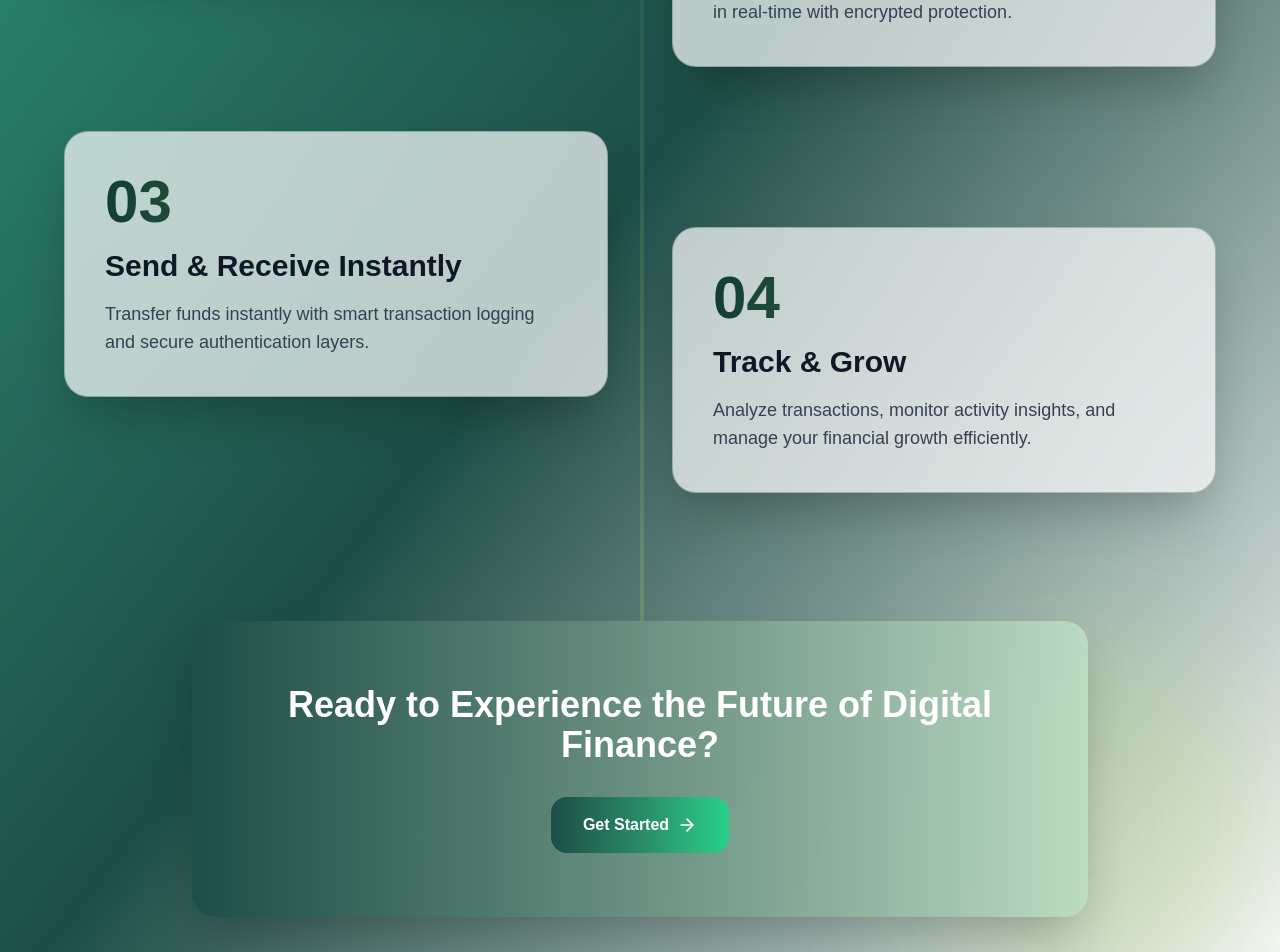
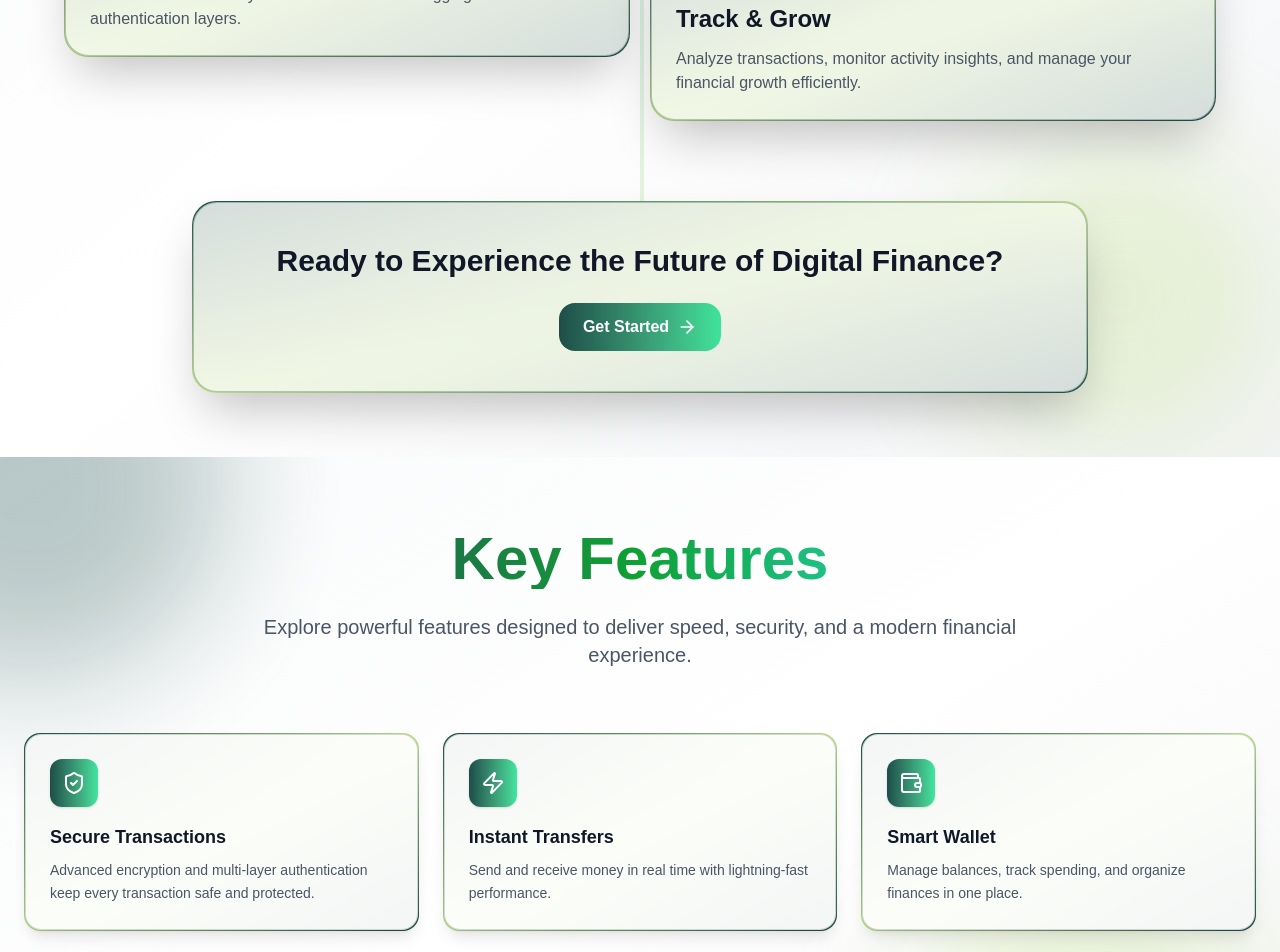
Before and after one commit to AlFahad47/Lenden, a Next.js app: page / in a window 1280 px wide. Shown: the part 1780-2732 px from the top of the page. Built offline with nearby package versions, Linux system fonts and the light colour scheme.

Commit message:
resized every cards

```diff
--- a/src/components/ui/HowItWorks.tsx
+++ b/src/components/ui/HowItWorks.tsx
@@ -4,19 +4,45 @@ import { motion } from "framer-motion";
 import { ArrowRight } from "lucide-react";
 import Link from "next/link";
 
-// Reusable Components
 const Card = ({ children }: { children: React.ReactNode }) => (
-  <div className="relative rounded-3xl  bg-white/70 dark:bg-white/5 backdrop-blur-2xl border border-[#1D4E48]/30 dark:border-[#BDDD7E]/20 shadow-2xl hover:shadow-[#1D4E48]/20 hover:scale-[1.04] transition-all duration-500">
+  <div
+    className="group relative
+    rounded-xl md:rounded-2xl lg:rounded-3xl
+    p-[1px]
+    bg-gradient-to-br from-[#1D4E48] via-[#BDDD7E] to-[#1D4E48]
+    hover:scale-[1.02] transition-all duration-500"
+  >
+    <div
+      className="relative
+      rounded-xl md:rounded-2xl lg:rounded-3xl
+      bg-white/80 dark:bg-[#0b1f1d]/80
+      backdrop-blur-xl
+      border border-[#1D4E48]/30 dark:border-[#BDDD7E]/30
+      shadow-md md:shadow-lg lg:shadow-2xl
+      group-hover:shadow-[#BDDD7E]/40
+      transition-all duration-500"
+    >
+      <div
+        className="absolute inset-0
+        rounded-xl md:rounded-2xl lg:rounded-3xl
+        opacity-0 group-hover:opacity-100
+        bg-gradient-to-br from-[#1D4E48]/20 to-[#BDDD7E]/20
+        blur-xl transition duration-500"
+      />
+
+      <div className="relative">{children}</div>
+    </div>
+  </div>
+);
+
+const CardContent = ({ children }: { children: React.ReactNode }) => (
+  <div className="p-3 md:p-4 lg:p-6 space-y-1.5 md:space-y-2 lg:space-y-3">
     {children}
   </div>
 );
 
-const CardContent = ({ children }: { children: React.ReactNode }) => (
-  <div className="p-10 space-y-4">{children}</div>
-);
-
 const Button = ({ children }: { children: React.ReactNode }) => (
-  <button className="px-8 py-4 rounded-2xl bg-gradient-to-r from-[#1D4E48] to-[#0bdf86c7] hover:scale-105 hover:shadow-xl hover:shadow-[#1D4E48]/30 text-white font-semibold transition-all duration-300 inline-flex items-center gap-2">
+  <button className="px-4 md:px-6 py-2.5 md:py-3 rounded-xl md:rounded-2xl bg-gradient-to-r from-[#1D4E48] to-[#0bdf86c7] hover:scale-105 hover:shadow-xl hover:shadow-[#1D4E48]/30 text-white text-sm md:text-base font-semibold transition-all duration-300 inline-flex items-center gap-2">
     {children}
   </button>
 );
@@ -42,19 +68,32 @@ const steps = [
 
 export default function HowItWorksPage() {
   return (
-    <div className="relative overflow-hidden min-h-screen bg-gradient-to-br from-[#0c9472]/90 via-[#1D4E48] to-white dark:from-black dark:via-[#1D4E48]/50 dark:to-black transition-colors duration-500 px-6 py-24">
-      {/* Animated Gradient Blobs */}
-      <div className="absolute -top-40 -left-40 w-96 h-96 bg-[#1D4E48]/30 dark:bg-[#1D4E48]/20 rounded-full blur-3xl animate-pulse" />
-      <div className="absolute bottom-0 right-0 w-96 h-96 bg-[#BDDD7E]/30 dark:bg-[#BDDD7E]/20 rounded-full blur-3xl animate-pulse" />
+    <div
+      className="relative overflow-hidden min-h-[80vh]
+      bg-gradient-to-br
+      from-gray-50 via-white to-gray-100
+      dark:from-[#234A45] dark:via-[#0b1f1d] dark:to-[#234A45]
+      transition-colors duration-500
+      px-4 md:px-6 py-12 md:py-16"
+    >
+      {/* Background Blobs */}
+      <div className="absolute -top-40 -left-40 w-60 md:w-80 h-60 md:h-80 bg-[#1D4E48]/30 dark:bg-[#1D4E48]/20 rounded-full blur-3xl animate-pulse" />
+      <div className="absolute bottom-0 right-0 w-60 md:w-80 h-60 md:h-80 bg-[#BDDD7E]/30 dark:bg-[#BDDD7E]/20 rounded-full blur-3xl animate-pulse" />
 
-      {/* Hero Section */}
-      <section className="relative max-w-6xl mx-auto text-center space-y-8">
+      {/* Hero */}
+      <section className="relative max-w-6xl mx-auto text-center space-y-4 md:space-y-6">
         <motion.h1
           initial={{ opacity: 0, y: 50 }}
           animate={{ opacity: 1, y: 0 }}
           transition={{ duration: 0.9 }}
-          className="text-4xl md:text-6xl font-extrabold bg-gradient-to-r
-   from-[#39ED46] via-[#abf0f0] to-[#b3fc21] dark:from-white dark:to-[#BDDD7E] bg-clip-text text-transparent"
+          className="
+            text-2xl sm:text-3xl md:text-5xl
+            font-extrabold
+            bg-gradient-to-r
+            from-[#1D4E48] via-[#0fa133] to-[#35e0cc]
+            dark:from-white dark:via-[#BDDD7E] dark:to-[#1D4E48]
+            bg-clip-text text-transparent
+          "
         >
           How <span>Lenden</span> Works
         </motion.h1>
@@ -63,42 +102,46 @@ export default function HowItWorksPage() {
           initial={{ opacity: 0, y: 20 }}
           animate={{ opacity: 1, y: 0 }}
           transition={{ delay: 0.3, duration: 0.8 }}
-          className="text-lg md:text-xl text-gray-200 dark:text-gray-300 max-w-3xl mx-auto"
+          className="text-sm sm:text-base md:text-lg text-gray-600 dark:text-gray-300 max-w-3xl mx-auto"
         >
           Experience a next-generation digital wallet built with security,
           performance, and modern architecture at its core.
         </motion.p>
       </section>
 
-      {/* Timeline Line */}
-      <div className="hidden md:block absolute left-1/2 top-80 bottom-32 w-1 bg-gradient-to-b from-[#1D4E48] to-[#BDDD7E] opacity-30 " />
+      {/* Timeline */}
+      <div className="hidden md:block absolute left-1/2 top-64 bottom-24 w-1 bg-gradient-to-b from-[#35e0cc] to-[#BDDD7E] opacity-30" />
 
-      {/* Steps Section */}
-      <section className="relative max-w-6xl  mx-auto mt-28 grid md:grid-cols-2 gap-16">
+      {/* Steps */}
+      <section className="relative max-w-6xl mx-auto mt-8 md:mt-10 grid sm:grid-cols-1 md:grid-cols-2 gap-2 md:gap-4 lg:gap-5">
         {steps.map((step, index) => (
           <motion.div
             key={index}
-            initial={{ opacity: 0, y: 80 }}
+            initial={{ opacity: 0, y: 60 }}
             whileInView={{ opacity: 1, y: 0 }}
             viewport={{ once: true }}
             transition={{ delay: index * 0.25, duration: 0.9 }}
-            className={`${index % 2 !== 0 ? "md:mt-24" : ""}`}
+            className={`${index % 2 !== 0 ? "md:mt-12 lg:mt-16" : ""}`}
           >
             <Card>
               <CardContent>
                 <div
-                  className="text-6xl font-extrabold
+                  className="
+                    text-xl md:text-2xl lg:text-4xl
+                    font-extrabold
                     bg-gradient-to-r
-  from-[#123d38] to-[#71a10f]
+                    from-[#123d38] to-[#0fa133]
                     dark:from-[#BDDD7E] dark:to-[#1D4E48]
                     bg-clip-text text-transparent"
                 >
                   0{index + 1}
                 </div>
-                <h3 className="text-2xl md:text-3xl font-bold text-gray-900 dark:text-white">
+
+                <h3 className="text-base md:text-lg lg:text-2xl font-bold text-gray-900 dark:text-white">
                   {step.title}
                 </h3>
-                <p className="text-gray-700 dark:text-gray-400 text-lg">
+
+                <p className="text-xs md:text-sm lg:text-base text-gray-600 dark:text-gray-400">
                   {step.desc}
                 </p>
               </CardContent>
@@ -107,27 +150,41 @@ export default function HowItWorksPage() {
         ))}
       </section>
 
-      {/* CTA Section */}
-      <section className="relative max-w-4xl mx-auto mt-32 text-center">
+      {/* CTA */}
+      <section className="relative max-w-4xl mx-auto mt-14 md:mt-20 text-center">
         <motion.div
-          initial={{ opacity: 0, scale: 0.85 }}
+          initial={{ opacity: 0, scale: 0.9 }}
           whileInView={{ opacity: 1, scale: 1 }}
           viewport={{ once: true }}
           transition={{ duration: 0.9 }}
-          className="rounded-3xl p-16
-  bg-gradient-to-r
-  from-[#1D4E48] to-[#bcdbc2f8]
-  dark:from-[#0c2e2a] dark:to-[#1D4E48]
-  shadow-2xl"
+          className="group relative rounded-2xl md:rounded-3xl p-[1px]
+          bg-gradient-to-br from-[#1D4E48] via-[#BDDD7E] to-[#1D4E48]
+          shadow-xl md:shadow-2xl hover:scale-[1.02] transition-all duration-500"
         >
-          <h2 className="text-3xl md:text-4xl font-bold text-white mb-8">
+          <div
+            className="relative rounded-2xl md:rounded-3xl
+            p-6 md:p-10
+            bg-white/80 dark:bg-[#0b1f1d]/80
+            backdrop-blur-2xl
+            border border-[#1D4E48]/30 dark:border-[#BDDD7E]/30
+            overflow-hidden"
+          >
+            <div
+              className="absolute inset-0 opacity-0 group-hover:opacity-100
+              bg-gradient-to-br from-[#1D4E48]/20 to-[#BDDD7E]/20
+              blur-xl transition duration-500"
+            />
+
+            <h2 className="relative text-xl sm:text-2xl md:text-3xl font-bold text-gray-900 dark:text-white mb-5 md:mb-6">
               Ready to Experience the Future of Digital Finance?
             </h2>
-          <Link href="/login">
+
+            <Link href="/login" className="relative">
               <Button>
-              Get Started <ArrowRight className="h-5 w-5" />
+                Get Started <ArrowRight className="h-4 w-4 md:h-5 md:w-5" />
               </Button>
             </Link>
+          </div>
         </motion.div>
       </section>
     </div>
--- a/src/components/ui/KeyFeatures.tsx
+++ b/src/components/ui/KeyFeatures.tsx
@@ -41,9 +41,9 @@ export default function KeyFeatures() {
     <div
       className="relative overflow-hidden min-h-screen
    bg-gradient-to-br
-    from-white via-[#1D4E48] to-[#0c9472]/90
-    dark:from-black dark:via-[#1D4E48]/50 dark:to-black
-    transition-colors duration-500 px-6 py-24"
+      from-gray-50 via-white to-gray-100
+      dark:from-[#234A45] dark:via-[#0b1f1d] dark:to-[#234A45]
+    transition-colors duration-500 px-6 py-18"
     >
       {/* Animated Gradient Blobs */}
       <div className="absolute -top-40 -left-40 w-96 h-96 bg-[#1D4E48]/30 dark:bg-[#1D4E48]/20 rounded-full blur-3xl animate-pulse" />
@@ -60,65 +60,111 @@ export default function KeyFeatures() {
         <h1
           className="text-4xl md:text-6xl font-extrabold
            bg-gradient-to-r
-          from-[#39ED46] via-[#abf0f0] to-[#b3fc21]
-          dark:from-white dark:to-[#BDDD7E]
+    from-[#1D4E48] via-[#0fa133] to-[#35e0cc]
+    dark:from-white dark:via-[#BDDD7E] dark:to-[#1D4E48]
           bg-clip-text text-transparent"
         >
           Key Features
         </h1>
 
-        <p className="mt-6 text-lg md:text-xl text-gray-200 dark:text-gray-300">
+        <p className="mt-6 text-lg md:text-xl text-gray-600 dark:text-gray-300">
           Explore powerful features designed to deliver speed, security, and a
           modern financial experience.
         </p>
       </motion.div>
 
       {/* Features Grid */}
-      <div className="relative max-w-7xl mx-auto grid gap-10 sm:grid-cols-2 lg:grid-cols-3">
+      <div
+        className="relative max-w-7xl mx-auto
+  grid gap-3 md:gap-4 lg:gap-6
+  sm:grid-cols-2 lg:grid-cols-3
+  items-stretch"
+      >
         {features.map((feature, i) => {
           const Icon = feature.icon;
 
           return (
             <motion.div
               key={feature.title}
-              initial={{ opacity: 0, y: 50 }}
+              initial={{ opacity: 0, y: 30 }}
               whileInView={{ opacity: 1, y: 0 }}
               viewport={{ once: true }}
-              transition={{ delay: i * 0.15, duration: 0.8 }}
-              whileHover={{ y: -10, scale: 1.03 }}
-              className="group relative rounded-3xl p-[1px]
+              transition={{ delay: i * 0.1, duration: 0.6 }}
+              className="group h-full"
+            >
+              {/* Gradient Border */}
+              <div
+                className="
+          h-full
+          rounded-lg md:rounded-xl lg:rounded-2xl
+          p-[1px]
           bg-gradient-to-br
-              from-[#1d4e483f] to-[#0bdf8770]"
+          from-[#1D4E48]
+          via-[#BDDD7E]
+          to-[#1D4E48]
+          transition-all duration-500
+          hover:scale-[1.02]
+        "
               >
+                {/* Card Body */}
                 <div
-                className="h-full  w-full rounded-3xl
-              bg-white/70 dark:bg-white/5
-              backdrop-blur-2xl
-              border border-[#1D4E48]/30 dark:border-[#BDDD7E]/20
-              p-10 shadow-2xl
+                  className="
+            h-full
+            flex flex-col justify-between
+            rounded-lg md:rounded-xl lg:rounded-2xl
+            bg-white/95 dark:bg-[#0b1f1d]/85
+            backdrop-blur-xl
+            border border-[#1D4E48]/20 dark:border-[#BDDD7E]/25
+            shadow-sm md:shadow-md lg:shadow-lg
             transition-all duration-500
-              group-hover:shadow-[#1D4E48]/30"
+            overflow-hidden
+          "
                 >
+                  <div className="p-3 md:p-4 lg:p-6 flex flex-col h-full">
                     {/* Icon */}
                     <div
-                  className="w-14 h-14 flex items-center justify-center
-                rounded-2xl
+                      className="
+                w-7 h-7 md:w-8 md:h-8 lg:w-12 lg:h-12
+                flex items-center justify-center
+                rounded-md md:rounded-lg lg:rounded-xl
                 bg-gradient-to-r
-                from-[#1D4E48] to-[#0bdf86c7]
-                text-white mb-6"
+                from-[#1D4E48]
+                to-[#0bdf86c7]
+                text-white
+                mb-2 md:mb-3 lg:mb-4
+                shadow-sm
+                group-hover:scale-105
+                transition-transform duration-300
+              "
                     >
-                  <Icon className="w-7 h-7" />
+                      <Icon className="w-3.5 h-3.5 md:w-4 md:h-4 lg:w-6 lg:h-6" />
                     </div>
 
                     {/* Title */}
-                <h3 className="text-2xl font-bold text-gray-900 dark:text-white mb-4">
+                    <h3
+                      className="
+                text-xs md:text-sm lg:text-lg
+                font-semibold
+                text-gray-900 dark:text-white
+                mb-1 md:mb-2
+              "
+                    >
                       {feature.title}
                     </h3>
 
                     {/* Description */}
-                <p className="text-gray-700 dark:text-gray-400 leading-relaxed">
+                    <p
+                      className="
+                text-[11px] md:text-xs lg:text-sm
+                text-gray-600 dark:text-gray-400
+                leading-relaxed
+                flex-grow
+              "
+                    >
                       {feature.desc}
                     </p>
+                  </div>
+                </div>
               </div>
             </motion.div>
           );
```
Lines whose indentation alone changed are shown as unchanged.
